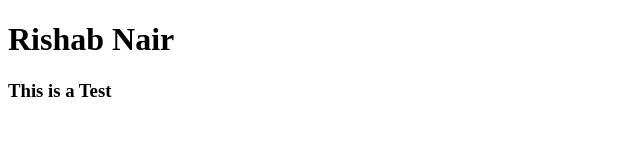
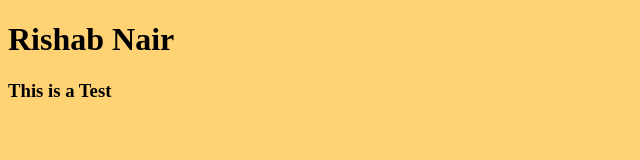
Before and after one commit to rishisafish/portfolio, a plain HTML site: page index.html in a window 1280 px wide. Shown: the whole page, without its empty margins (0-640 px from the left). Drawn offline with Linux system fonts and the light colour scheme.

Commit message:
testing again...

```diff
--- a/index.html
+++ b/index.html
@@ -5,7 +5,7 @@
     <meta name="viewport" content="width=device-width, initial-scale=1.0">
     <title>Document</title>
 </head>
-<body>
+<body style="background-color: rgb(255, 211, 115);">
     <h1>Rishab Nair</h1>
     <h3>This is a Test</h3>
 </body>
```
